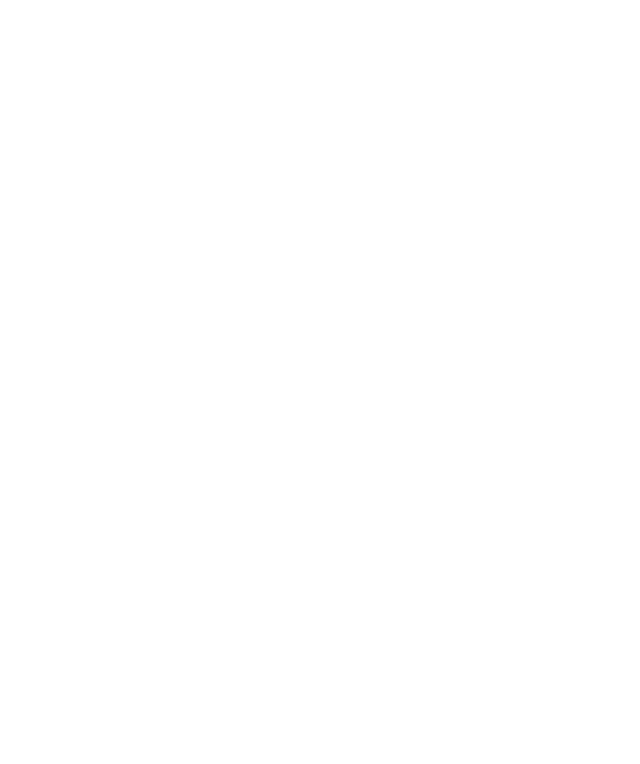
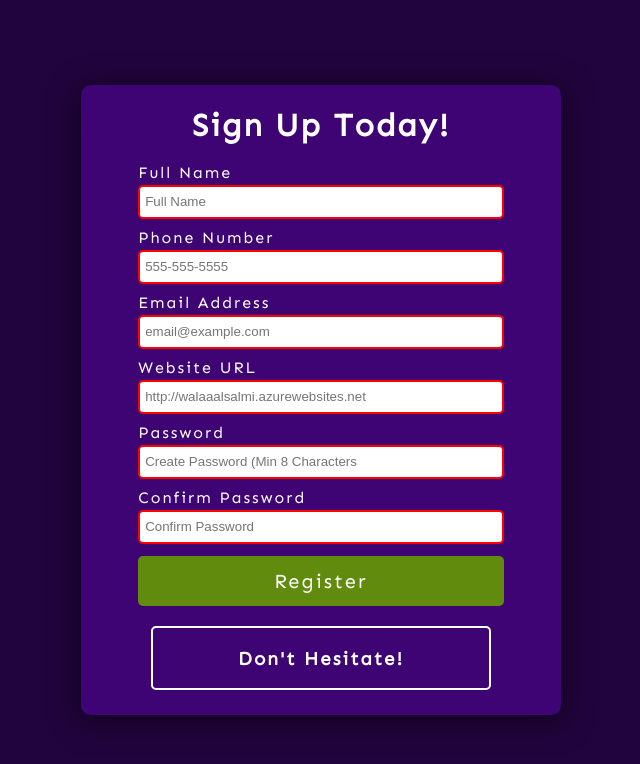
Before and after one commit to alsalmiw/template, a plain HTML site: page index.html in a window 1280 px wide. Shown: the whole page, without its empty margins (319-959 px from the left). Drawn offline with Linux system fonts and the light colour scheme.

Commit message:
form validation

```diff
--- a/index.html
+++ b/index.html
@@ -9,10 +9,55 @@
     <link rel="apple-touch-icon" sizes="180x180" href="icon/apple-touch-icon.png">
     <link rel="icon" type="image/png" sizes="32x32" href="icon/favicon-32x32.png">
     <link rel="icon" type="image/png" sizes="16x16" href="icon/favicon-16x16.png">
-    <title>Template</title>
+    <title>Form Validation</title>
 </head>
 <body>
 
+    <div class="container">
+        <h1>Sign Up Today!</h1>
+        <!-- FORM -->
+        <form id="form">
+            <!-- Full Name -->
+            <div class="form-group">
+                <label for="name">Full Name</label>
+                <input type="text" id="name" placeholder="Full Name" name="name"
+                required minlength="3" maxlength="100">
+            </div>
+            <!-- Phone Number -->
+            <div class="form-group">
+                <label for="phone">Phone Number</label>
+                <input type="tel" id="phone" placeholder="555-555-5555" required name="phone"
+                pattern="[0-9]{3}-[0-9]{3}-[0-9]{4}">
+            </div>
+            <!-- Email Address -->
+            <div class="form-group">
+                <label for="email">Email Address</label>
+                <input type="email" id="email" placeholder="email@example.com" name="email" required>
+            </div>
+            <!-- Website URL -->
+            <div class="form-group">
+                <label for="website">Website URL</label>
+                <input type="url" id="website" placeholder="http://walaaalsalmi.azurewebsites.net" name="website" required>
+            </div>
+            <!-- Password -->
+            <div class="form-group">
+                <label for="password1">Password</label>
+                <input type="password" id="password1" placeholder="Create Password (Min 8 Characters" required pattern="^(?=.*\d)(?=.*[a-z])(?=.*[A-Z])(?=.*[a-zA-Z]).{8,}$" title="Please include at least 1 uppercase character, 1 lowercase character, and 1 number">
+            </div>
+            <!-- Confirm Password -->
+            <div class="form-group">
+                <label for="password2">Confirm Password</label>
+                <input type="password" id="password2" placeholder="Confirm Password" name="password" required pattern="^(?=.*\d)(?=.*[a-z])(?=.*[A-Z])(?=.*[a-zA-Z]).{8,}$">
+            </div>
+
+            <!-- Submit Btn -->
+            <button type="submit">Register</button>
+        </form>
+        <!-- Error/Success Msg -->
+        <div class="message-container">
+            <h3 id="message">Don't Hesitate!</h3>
+        </div>
+    </div>
 
     <!-- Script -->
     <script src="script.js"></script>
--- a/script.js
+++ b/script.js
@@ -0,0 +1,68 @@
+const form = document.getElementById('form');
+const password1El = document.getElementById('password1'),
+password2El = document.getElementById('password2');
+const messageContainer = document.querySelector('.message-container');
+const message = document.getElementById('message');
+let isValid=false;
+let passwordsMatch=false;
+
+function validateForm(){
+    // using constraint api
+    isValid = form.checkValidity();
+    // error messgae
+
+    if(!isValid){
+        message.textContent='Please fill out all fields';
+        message.style.color='red';
+        messageContainer.style.borderColor='red';
+        messageContainer.style.backgroundColor='white';
+        return;
+    }
+    if (password1El.value === password2El.value)
+    {
+        passwordsMatch=true;
+        password1El.style.borderColor='rgb(97, 139, 12)';
+        password2El.style.borderColor='rgb(97, 139, 12)';
+    }else{
+        passwordsMatch=false;
+        message.textContent = 'Make sure passwords match';
+        message.style.color = 'red';
+        messageContainer.style.borderColor='red';
+        password1El.style.borderColor='red';
+        password2El.style.borderColor='red';
+        messageContainer.style.backgroundColor='white';
+        return;
+    }
+
+    if (isValid && passwordsMatch){
+        message.textContent='Successfully Registered!';
+        message.style.color = 'rgb(97, 139, 12)';
+        messageContainer.style.borderColor='rgb(97, 139, 12)';
+        messageContainer.style.backgroundColor='white';
+    }
+}
+
+function storeFormData(){
+    const user = {
+        name: form.name.value,
+        phone: form.phone.value,
+        email: form.email.value,
+        website: form.website.value,
+        password: form.password.value
+    };
+    console.log(user);
+}
+
+function processFormData(e){
+    e.preventDefault();
+
+    // Validate form
+    validateForm();
+    if(isValid && passwordsMatch){
+         storeFormData();
+    }
+
+
+}
+// Event Listener
+form.addEventListener('submit', processFormData);
--- a/style.css
+++ b/style.css
@@ -1,7 +1,90 @@
+@import url('https://fonts.googleapis.com/css2?family=Sen&display=swap');
+
 html{
     box-sizing: border-box;
 }
 body{
     margin: 0;
     min-height: 100vh;
+    font-family: 'Sen', sans-serif;
+    letter-spacing: 2px;
+    display: flex;
+    justify-content: center;
+    align-items: center;
+    background-color: rgb(33, 4, 61);
+    color: white;
 }
+
+.container{
+    background-color:rgb(62, 4, 116) ;
+    width: 480px;
+    height: 630px;
+    display: flex;
+    flex-direction: column;
+    align-items: center;
+    border-radius: 10px;
+    box-shadow: 0 5px 30px 5px rgba(0, 0, 0, 0.4);
+}
+
+.form{
+    width: 90%;
+}
+
+.form-group{
+    height: 65px;
+}
+
+label{
+    position:relative;
+    bottom: 3px;
+}
+
+input{
+    width: 100%;
+    height: 34px;
+    padding: 5px;
+    border-radius: 5px;
+    outline: none;
+    box-sizing: border-box;
+    transition: all 0.3s;
+}
+
+input:valid{
+    border: 2px solid rgb(97, 139, 12);
+}
+
+input:invalid{
+    border: 2px solid red;
+}
+
+button{
+    cursor: pointer;
+    color: white;
+    background-color: rgb(97, 139, 12);
+    border: none;
+    border-radius: 5px;
+    height: 50px;
+    width: 100%;
+    font-family: 'Sen', sans-serif;
+    font-size: 20px;
+    letter-spacing: 2px;
+
+}
+button:hover{
+    filter: brightness(170%);
+    background: rgb(67, 95, 9);
+}
+
+button:focus{
+    outline: none;
+}
+
+.message-container{
+    border: 2px solid white;
+    border-radius: 5px;
+    width: 70%;
+    margin-top: 20px;
+    display: flex;
+    justify-content: center;
+
+}
```
Also changed, not shown: 1 other file.
